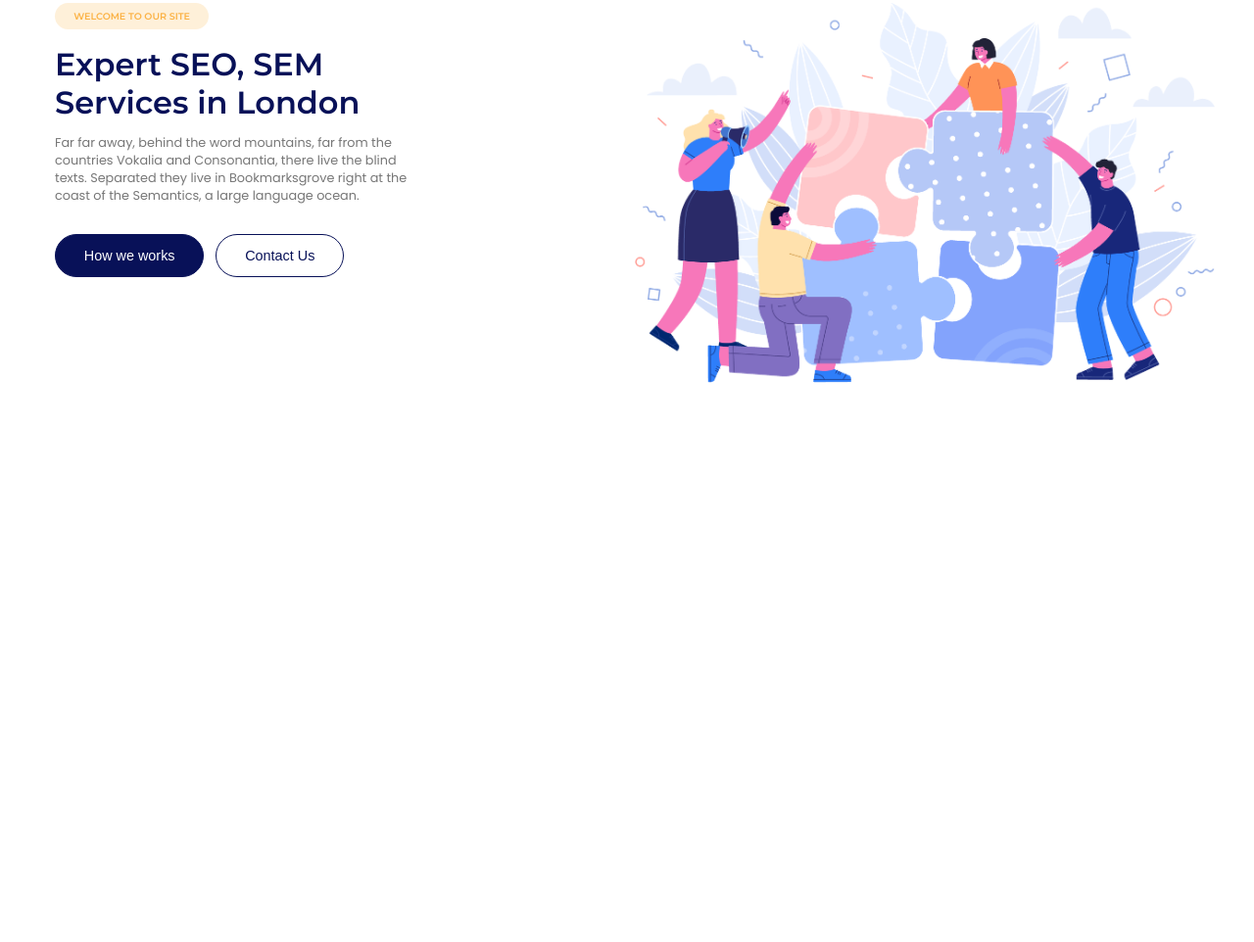
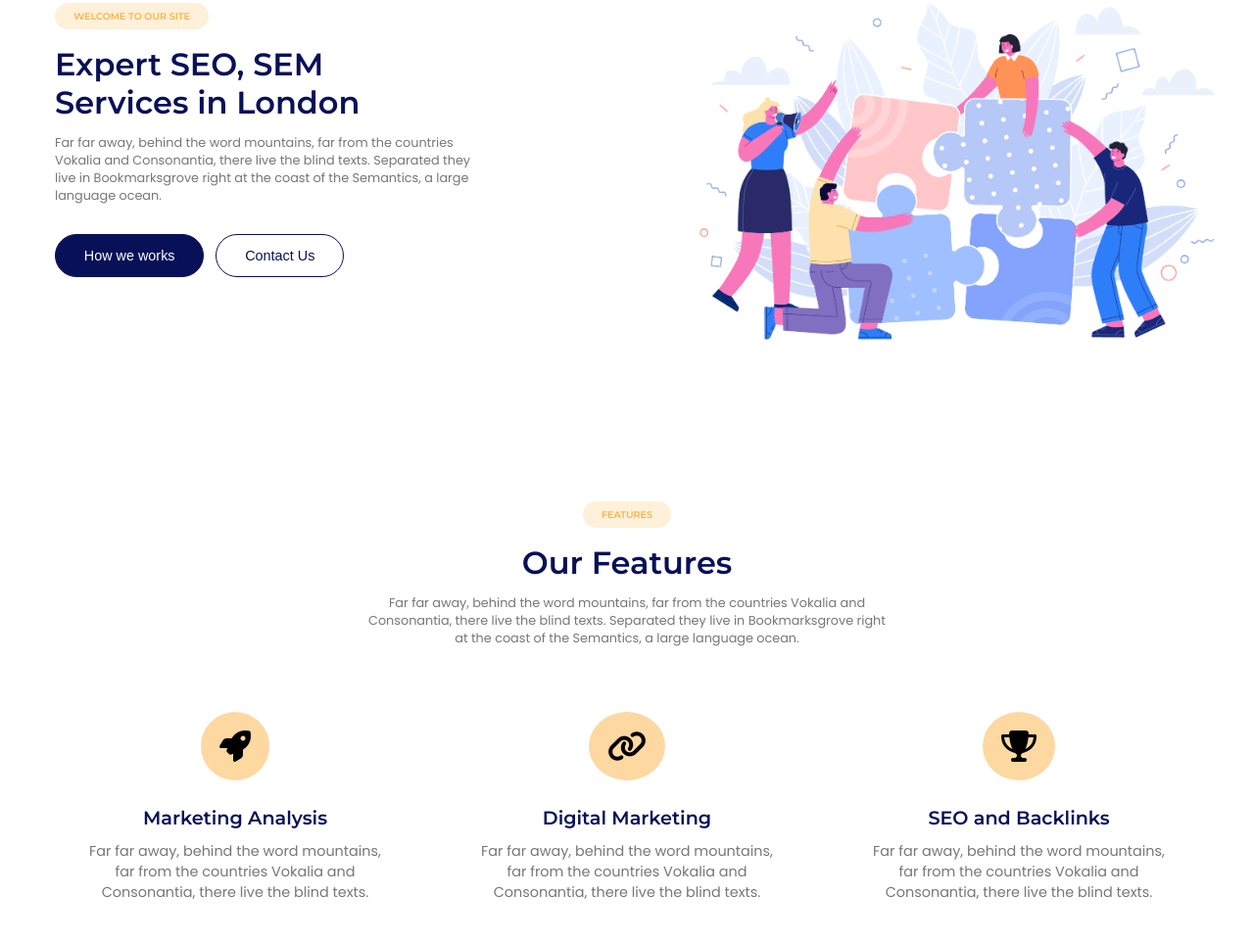
Before and after one commit to Risad212/agency-website-sass, a plain HTML site: page index.html in a window 1280 px wide. Shown: the part 165-1127 px from the top of the page at 98% size. Before the commit the page ends 800 px from the top, so only its background shows below. Drawn offline with Linux system fonts and the light colour scheme.

Commit message:
getting responsive problem

```diff
--- a/assets/base/_responsive.scss
+++ b/assets/base/_responsive.scss
@@ -31,8 +31,24 @@
     .hero .row{
         flex-direction: column;
         text-align: center;
+        padding-top: 0rem;
+        padding-left: 0rem;
         .col-6 p{
             margin-right: 0rem;
         }
     }
 }
+
+
+/*---------------------
+ media query for features
+  --------------------*/
+  @media (max-width: 992px) {
+    .features{
+        .features-title{
+            p {
+              margin: .8rem 5rem;
+            }
+        }
+    }
+}
--- a/assets/css/all.scss
+++ b/assets/css/all.scss
@@ -1,12 +1,13 @@
+/*[===============
+  base style
+  ===============]*/
 @import '../base/color';
 @import '../base/common';
 @import '../base/typographi';
 @import '../base/responsive';
 
 
-/*[===============
-  base style
-  ===============]*/
+// [==========================]
 
 
 /*--- navbar import --- */
@@ -15,3 +16,7 @@
 
 //---- hero import  ------
 @import '../layout/hero';
+
+
+//---- features import  ------
+@import '../layout/features'
--- /dev/null
+++ b/assets/layout/_features.scss
@@ -0,0 +1,59 @@
+.features{
+    padding-top: 5rem;
+    text-align: center;
+    .features-title{
+        span {
+            font-size: .6rem;
+            color: $secondary-color;
+            background-color: rgba(251, 178, 68, 0.2);
+            padding: .5rem 1.2rem;
+            font-family: $primary-font;
+            border-radius: 33px;
+            font-weight: 800;
+            margin-bottom: 1rem;
+            display: inline-block;
+        }
+        h3 {
+            font-size: 2rem;
+            font-family: $primary-font;
+            color: $primary-color;
+            font-weight: 900;
+        }
+        p {
+            font-size: .8rem;
+            color: #777;
+            margin: .8rem 21rem;
+            font-family: $secondary-font;
+        }
+    }
+    .row{
+        display: flex;
+        padding-top: 2.5rem;
+        .col-4{
+            flex-basis: 33%;
+            margin: 0 10px;
+            padding: 2rem;
+            i{
+                font-size: 2rem;
+                margin-bottom: 2rem;
+                position: relative;
+                &::before{
+                    background-color: rgba(251, 178, 68, 0.5);
+                    padding: 1.2rem;
+                    border-radius: 50%;
+                }
+            }
+            h4{
+                font-family: $primary-font;
+                font-size: 1.2rem;
+                color: $primary-color;
+                margin: .8rem 0;
+            }
+            p{
+                color: #777;
+                font-family: $secondary-font;
+                font-size: .9rem;
+            }
+        }
+    }
+}
--- a/assets/layout/_hero.scss
+++ b/assets/layout/_hero.scss
@@ -3,9 +3,6 @@
         padding-top: 5rem;
         padding-left: 1rem;
         display: flex;
-    }
-    .col-6{
-        flex-basis: 50%;
     }
     .col-6 span{
        font-size: .6rem;
--- a/index.html
+++ b/index.html
@@ -49,5 +49,33 @@
    </div>
  <!-- hero section End -->
 
+
+ <!-- features section start -->
+ <div class="features container">
+     <div class="features-title">
+        <span>FEATURES</span>
+        <h3>Our Features</h3>
+        <p>Far far away, behind the word mountains, far from the countries Vokalia and Consonantia, there live the blind texts. Separated they live in Bookmarksgrove right at the coast of the Semantics, a large language ocean.</p>
+     </div>
+      <div class="row">
+         <div class="col-4">
+            <i class="fa-solid fa-rocket"></i>
+            <h4>Marketing Analysis</h4>
+            <p>Far far away, behind the word mountains, far from the countries Vokalia and Consonantia, there live the blind texts.</p>
+         </div>
+         <div class="col-4">
+            <i class="fa-solid fa-link"></i>
+            <h4>Digital Marketing</h4>
+            <p>Far far away, behind the word mountains, far from the countries Vokalia and Consonantia, there live the blind texts.</p>
+         </div>
+         <div class="col-4">
+            <i class="fa-solid fa-trophy"></i>
+            <h4>SEO and Backlinks</h4>
+            <p>Far far away, behind the word mountains, far from the countries Vokalia and Consonantia, there live the blind texts.</p>
+         </div>
+      </div>
+ </div>
+ <!-- features section End -->
+
 </body>
 </html>
```
Also changed, not shown: assets/css/all.css, assets/css/main.css, 2 other files.
